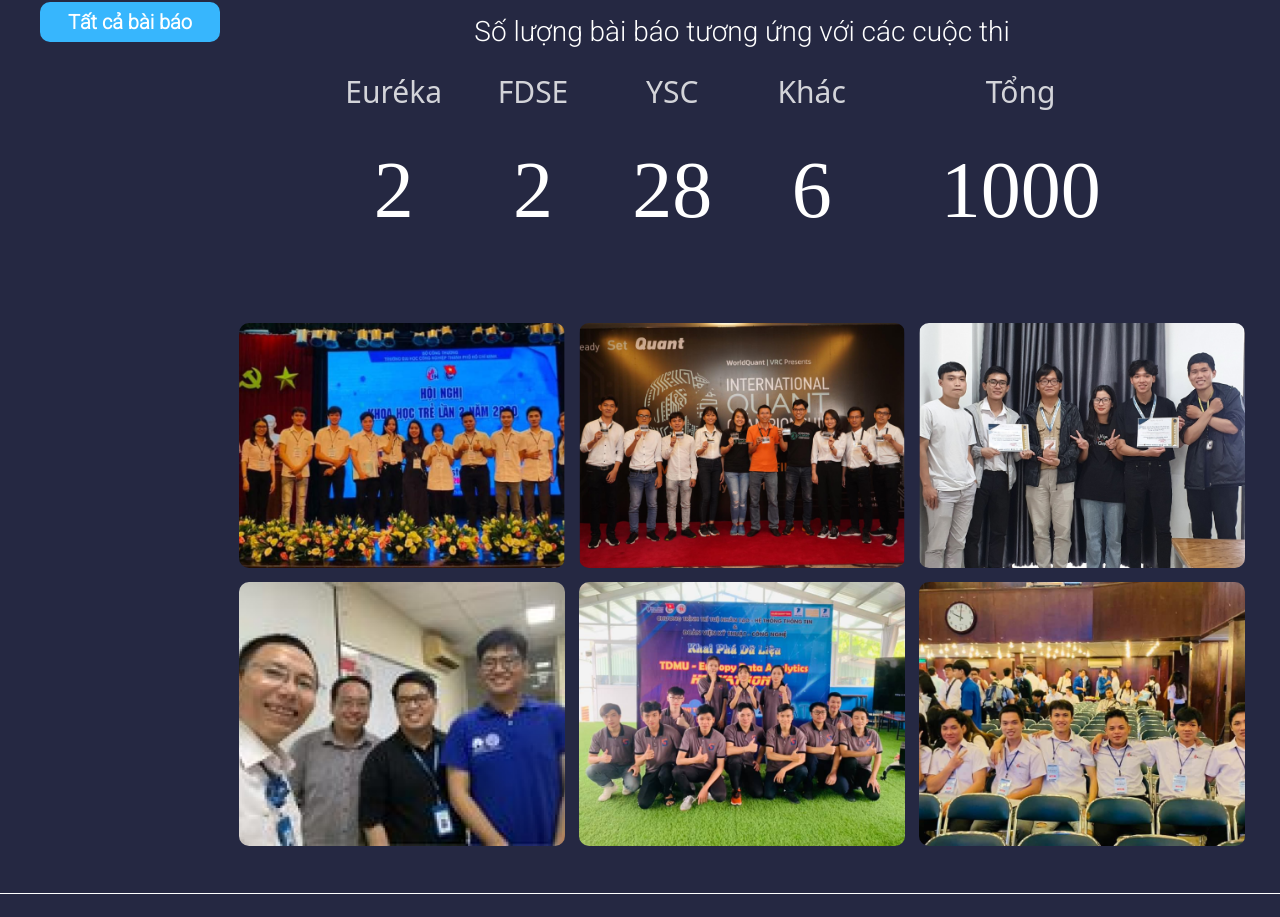
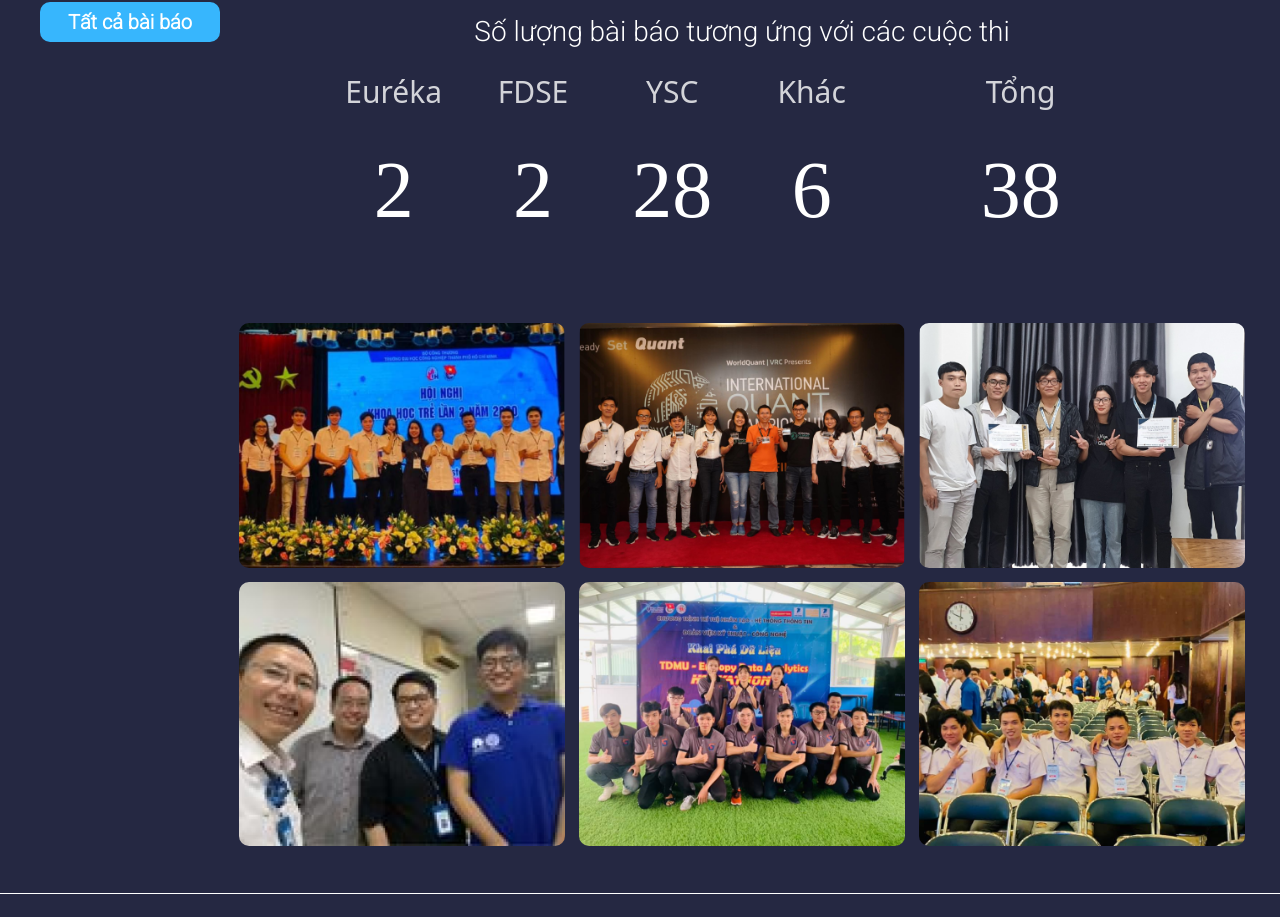
Before and after one commit to KhanhNhat242/FrontendWebH2.2, a React (Create React App) app: page /achievement in a window 1280 px wide. Shown: the part 818-1735 px from the top of the page. Built offline with nearby package versions, Linux system fonts and the light colour scheme; a web font is replaced by a local one.

Commit message:
fix sum of paper

```diff
--- a/src/components/achievement/Achievement.js
+++ b/src/components/achievement/Achievement.js
@@ -96,7 +96,7 @@ function Achievement({ paper }){
                                     initial={{ x:-50, scale : 0.1,opacity: 0}}
                                     whileInView={{ x : 0,  scale : 1,opacity: 1}}
                                     transition={{delay: 0.3, duration: 0.5, type: 'tween'}}
-                                >1000</motion.p>
+                                >{eureka + ysc + fdse + other}</motion.p>
                             </div>
                         </Row>
                         <Row className='achieve-row1'>
```
